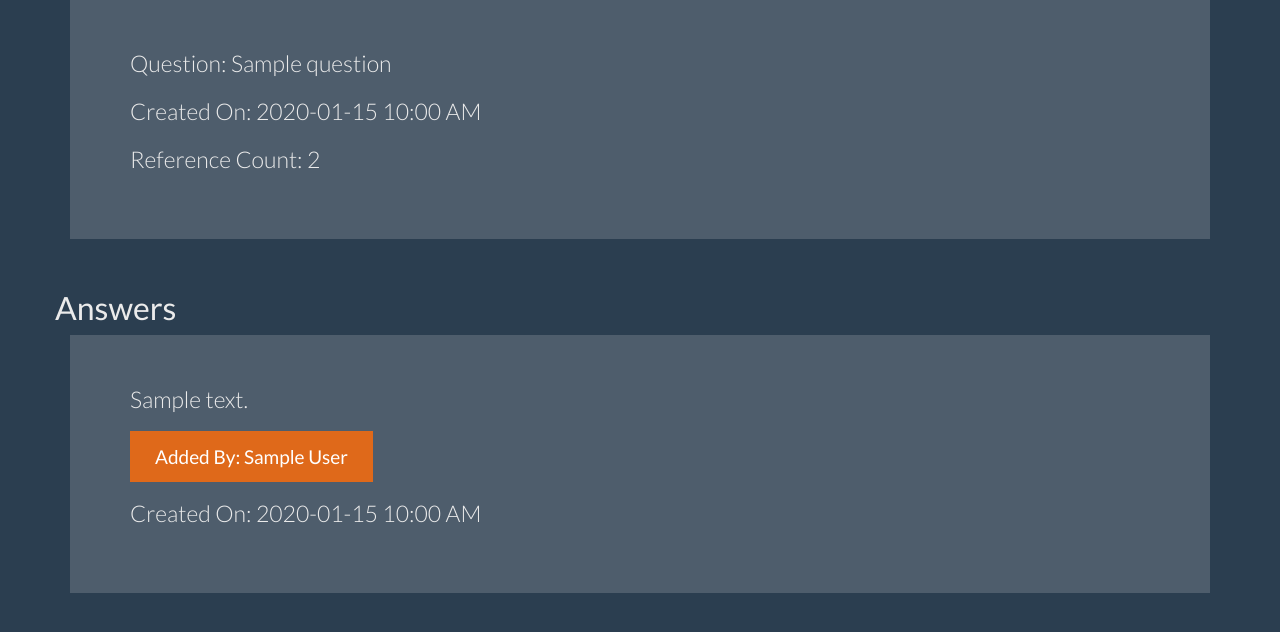
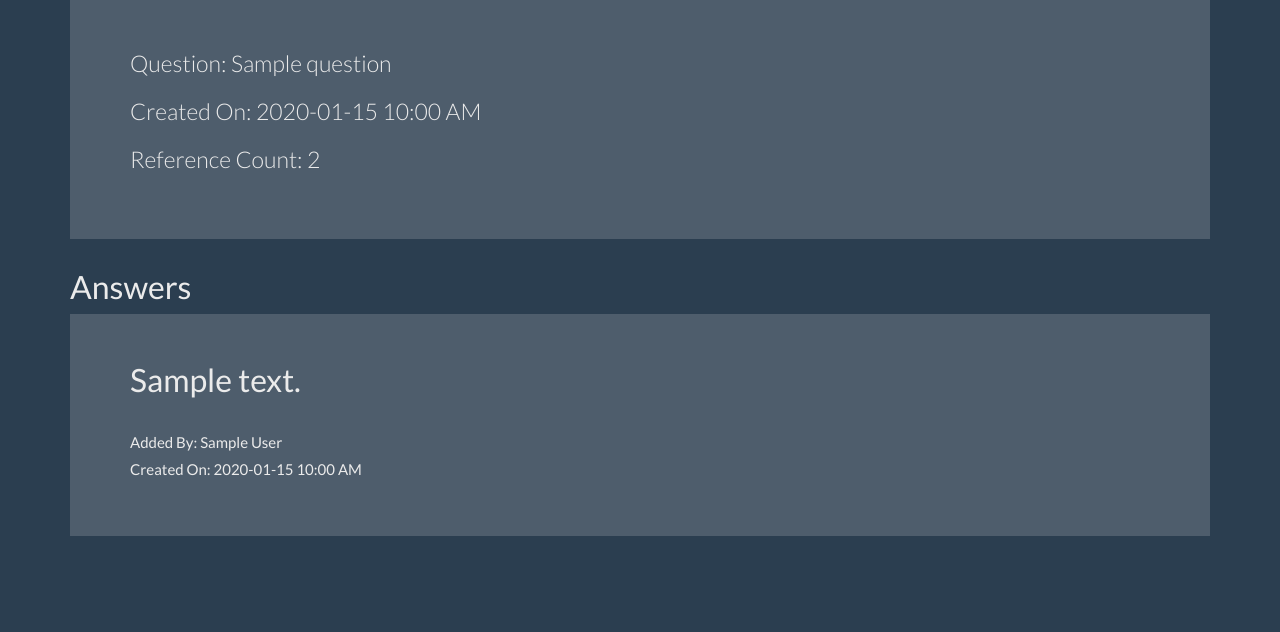
Before and after one commit to maygupta/qna-hub, a Flask app: page /question/1 in a window 1280 px wide. Shown: the part 71-703 px from the top of the page. Run offline with Flask 2, Linux system fonts and the light colour scheme; tables that the repository leaves empty hold one stand-in row (values such as "Sample post"); some libraries are stand-ins or nearby versions.

Commit message:
minor improvement

```diff
--- a/flask_qa/routes/auth.py
+++ b/flask_qa/routes/auth.py
@@ -16,7 +16,7 @@ def register():
         user = User(
             name=name,
             unhashed_password=unhashed_password,
-            admin=False,
+            admin=True,
             expert=False
         )
 
--- a/flask_qa/routes/main.py
+++ b/flask_qa/routes/main.py
@@ -21,7 +21,8 @@ def index():
 def search():
     query = request.form['query']
     search_query = "%{}%".format(query)
-    questions = Question.query.filter(Question.question.ilike(search_query)).all()
+    questions = Question.query.filter(Question.question.ilike(search_query))\
+        .order_by(Question.ref_count.desc()).all()
 
     context = {
         'questions' : questions,
@@ -85,8 +86,6 @@ def question(question_id):
     else:
         question.ref_count = 1
 
-    print(request.method)
-
     if request.method == 'POST':
         answer = Answer(text=request.form['answer'],
             added_by=current_user.id,
--- a/flask_qa/templates/question.html
+++ b/flask_qa/templates/question.html
@@ -11,16 +11,17 @@
 </div>
 
 {% if question.answers|length > 0 %}
+  <h2>Answers</h2>
 
   <div class="row">
-      <h2>Answers</h2>
       <div class="col-lg-12">
         <div class="list-group">
           {% for answer in question.answers %}
             <div class="jumbotron">
-              <p class="list-group-item-heading">{{ answer.text }}</p>
-              <p><a class="btn btn-primary btn-lg">Added By: {{ answer.adder.name }}</a></p>
-              <p>Created On: {{ answer.created_on.strftime('%Y-%m-%d %H:%M %p') }}</p>
+              <h2 class="list-group-item-heading">{{ answer.text }}</h2>
+              <br>
+              <h5>Added By: {{ answer.adder.name }}</h5>
+              <h5>Created On: {{ answer.created_on.strftime('%Y-%m-%d %H:%M %p') }}</h5>
             </div>
           {% endfor %}
         </div>
@@ -29,7 +30,7 @@
 {% endif %}
 
 
-{% if current_user.expert %}
+{% if current_user.admin %}
 <h2> Add a new answer </h2>
 <div class="row">
   <div class="col-lg-12">
```
